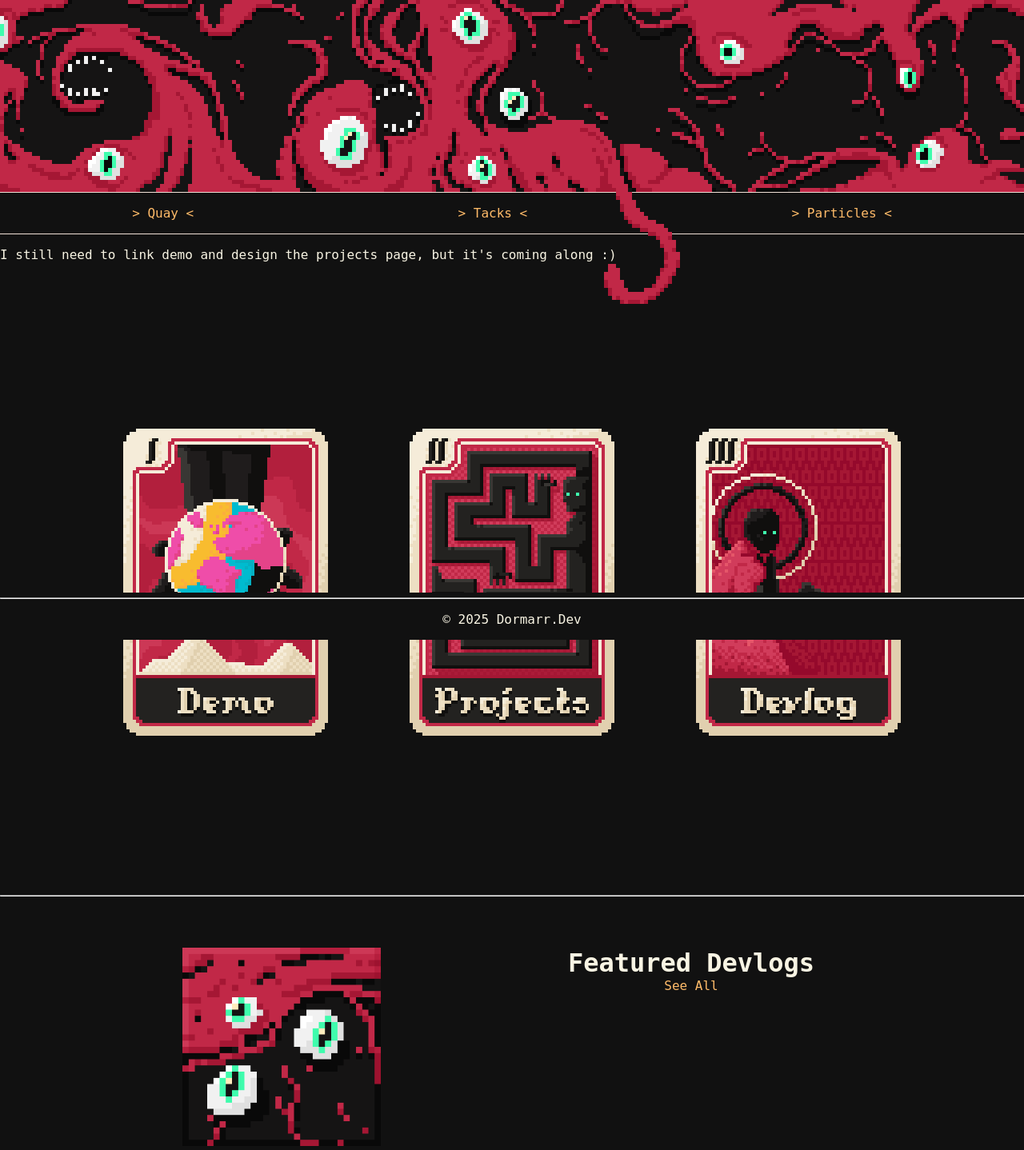
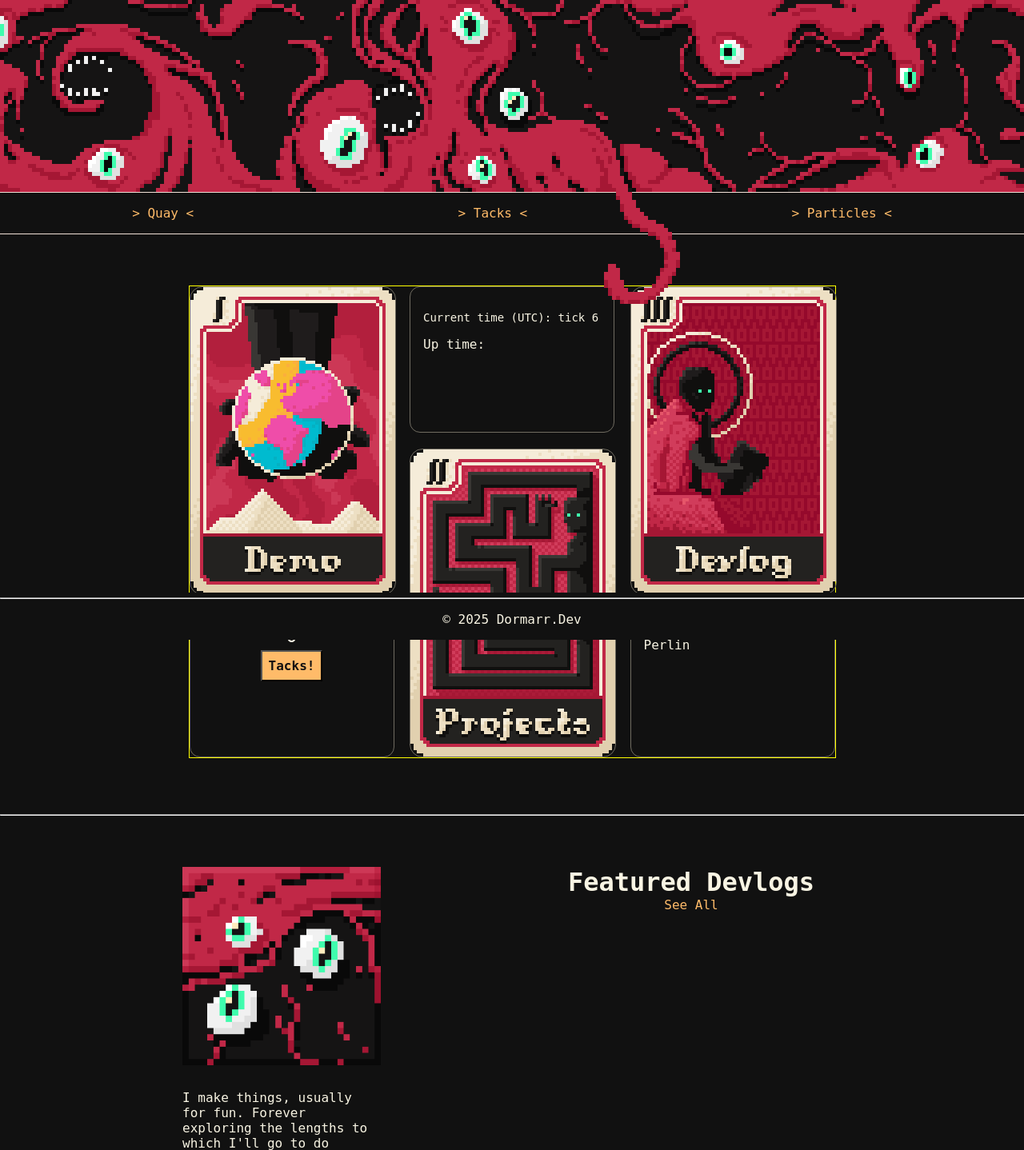
Before and after one commit to Dormarr/Dormarr.Dev, a PHP site: page / in a window 1280 px wide. Shown: the top 1438 px of the page at 80% size. Run offline with PHP 8.4, Linux system fonts and the light colour scheme; data that the repository does not hold is empty; a stand-in replaces the project's code that opens the database connection.

Commit message:
Bento homepage & logout functions

```diff
--- a/index.php
+++ b/index.php
@@ -28,7 +28,7 @@
         </div>
     </div>
     <div class="line"></div>
-    <p>I still need to link demo and design the projects page, but it's coming along :)</p>
+    <!-- <p>I still need to spruce up the projects and demos pages, but it's coming along :)</p>
     <div style="height: 192px;"></div>
     <div style="display: flex; flex-direction: row; width: 100%; gap: 8%; justify-content: center;">
         <a class="tarot left" href="pages/demo.php">
@@ -42,6 +42,34 @@
         </a>
     </div>
     <div style="height: 192px;"></div>
+    <hr> -->
+    <div style="padding: 64px 0px; width: 100%; height: fit-content; display: flex; align-items: center; justify-content: center;">
+        <!-- Bento -->
+         <div class="bento-container">
+            <a class="tarot left box" style="grid-area: box-1;" href="pages/demo.php">
+                <img src="/images/Dormarr_Tarot_Demo.png" class="image">
+            </a>
+            <a class="tarot middle box" style="grid-area: box-2" href="pages/projects.php">
+                <img src="/images/Dormarr_Tarot_Projects.png" class="image">
+            </a>
+            <a class="tarot right box" style="grid-area: box-3" href="pages/devlog.php">
+                <img src="/images/Dormarr_Tarot_Devlog.png" class="image">
+            </a>
+            <div class="box" style="grid-area: box-4; padding: 16px;">
+                <p style="font-size: 14px;">Current time (UTC): <span id="bentoTimeLbl">tick 0</span></p>
+                <p>Up time: <span id="bentoUpTimeLbl"></span></p>
+            </div>
+            <div class="box" style="grid-area: box-5; padding: 16px;">
+                <div style="display: flex; flex-direction: column; align-items: center; justify-items: center;">
+                    <label style="font-size: 24px;" id="tacksLbl">0</label>
+                    <button id="miniTacksBtn">Tacks!</button>
+                </div>
+            </div>
+            <div class="box" style="grid-area: box-6; padding: 16px;">
+                <p>Perlin</p>
+            </div>
+         </div>
+    </div>
     <hr>
     <div style="display: flex; flex-direction: row; width: 100%; justify-content: center; margin: 64px 0px; gap: 64px">
         <div class="square" style="min-width: 200px; width: 30%; max-width: 500px; height: fit-content;">
@@ -67,9 +95,32 @@
                 <a href="/../pages/devlog.php">See All</a>
             </div>
         </div>
-    <div style="height: 192px;"></div>
     <?php include 'shared/footer.php';?>
 </body>
 </html>
 <script src="../js/utils.js"></script>
 <script src="../js/perlin.js"></script>
+<script>
+
+const uptimeLbl = l("bentoTimeLbl");
+const tacksLbl = l("tacksLbl");
+
+l("miniTacksBtn").addEventListener('click', context => { doTack() });
+
+
+function doTack(){
+    let i = parseInt(tacksLbl.textContent);
+    i++;
+    tacksLbl.textContent = i;
+}
+
+
+let i = 0;
+function updateTime(){
+    i++;
+    uptimeLbl.textContent = `tick ${i}`;
+}
+
+setInterval(updateTime, 1000);
+
+</script>
--- a/pages/demo.php
+++ b/pages/demo.php
@@ -30,18 +30,19 @@
 <html lang="en">
 <head>
   <meta charset="UTF-8">
-  <title>Projects</title>
+  <title>Demos</title>
   <link rel="stylesheet" href="../style.css">
 </head>
 <body>
   <?php include '../shared/header.php';?>
     <div style="display: flex; flex-direction: column; width: 100%; justify-content: center; align-items: center;">
+        <h2>Demos</h2>
         <div class="projects-grid">
             <?php foreach ($projectFiles as $file):
             $meta = extractMeta($file); ?>
             <a href="demo/<?= htmlspecialchars($meta['link']) ?>" class="project-card">
                 <!-- <img src="<?= htmlspecialchars($meta['image']) ?>" alt="<?= htmlspecialchars($meta['title']) ?>"> -->
-            <h2><?= htmlspecialchars($meta['title']) ?></h2>
+                <h3><?= htmlspecialchars($meta['title']) ?></h3>
                 <p><?= htmlspecialchars($meta['description']) ?></p>
             </a>
             <?php endforeach; ?>
--- a/pages/devlog.php
+++ b/pages/devlog.php
@@ -14,6 +14,7 @@
     </head>
 <body>
     <?php include '../shared/header.php';?>
+    <a style="position: absolute; top: 16px; right: 32px;" href="../admin/admin-posts.php">Admin</a>
     <div id="msg-box" class="message-container"></div>
     <div style="margin-top: 16px; margin-bottom: -112px">
         <pre id="ascii" class="ascii" style="height: 180px; width: 100%; overflow: hidden; color: var(--dim-gray)"></pre>
--- a/pages/projects.php
+++ b/pages/projects.php
@@ -36,12 +36,13 @@
 <body>
   <?php include '../shared/header.php';?>
     <div style="display: flex; flex-direction: column; width: 100%; justify-content: center; align-items: center;">
+        <h2>Projects</h2>
         <div class="projects-grid">
           <?php foreach ($projectFiles as $file):
             $meta = extractMeta($file); ?>
             <a href="projects/<?= htmlspecialchars($meta['link']) ?>" class="project-card">
               <!-- <img src="<?= htmlspecialchars($meta['image']) ?>" alt="<?= htmlspecialchars($meta['title']) ?>"> -->
-            <h2><?= htmlspecialchars($meta['title']) ?></h2>
+              <h3><?= htmlspecialchars($meta['title']) ?></h3>
               <p><?= htmlspecialchars($meta['description']) ?></p>
             </a>
           <?php endforeach; ?>
--- a/style.css
+++ b/style.css
@@ -191,8 +191,7 @@
 }
 
 .tarot {
-    max-width: 256px;
-    width: 25%;
+    width: 256px;
     position: relative;
     overflow: hidden;
     transition: transform 0.4s ease, box-shadow 0.4s ease;
@@ -280,6 +279,9 @@
 }
 
 .projects-grid {
+    width: 80%;
+    max-width: 512px;
+    justify-items: center;
     display: grid;
     grid-template-columns: repeat(auto-fit, minmax(280px, 1fr));
     gap: 2rem;
@@ -287,10 +289,12 @@
 }
 
 .project-card {
+    width: 100%;
     display: block;
     border-radius: 12px;
     padding: 1rem;
     text-decoration: none;
+    border: 1px solid var(--burnt-sienna);
     box-shadow: 0 4px 4px rgba(0,0,0,0.3);
     transition: transform 0.2s ease, box-shadow 0.2s ease;
 }
@@ -307,3 +311,48 @@
     object-fit: cover;
     aspect-ratio: 16/9;
 }
+
+.box{
+    /* background-color: #0f7cc9; */
+    /* box-shadow: 0 2px 0px rgba(255,255,255,0.3); */
+    border: 1px solid var(--dim-gray);
+    border-radius: 1em;
+    overflow: hidden;
+}
+
+
+.bento-container{
+    display: grid;
+    grid-auto-columns: 256px;
+    grid-auto-rows: 1fr;
+    gap: 1.5em;
+    grid-template-areas:
+    "box-1 box-4 box-3"
+    "box-1 box-2 box-3"
+    "box-5 box-2 box-6";
+}
+
+@media(max-width: 96em){
+    .bento-container{
+        border: 1px solid yellow;
+        align-self: center;
+        grid-template-areas:
+        "box-1 box-4 box-3"
+        "box-1 box-2 box-3"
+        "box-5 box-2 box-6";
+    }
+}
+
+@media(max-width: 56em){
+    .bento-container{
+        border: 1px solid red;
+        width: 532px;
+        align-self: center;
+        grid-template-areas:
+            "box-1 box-4"
+            "box-1 box-2"
+            "box-3 box-2"
+            "box-3 box-5";
+
+    }
+}
```
Lines whose indentation alone changed are shown as unchanged.
